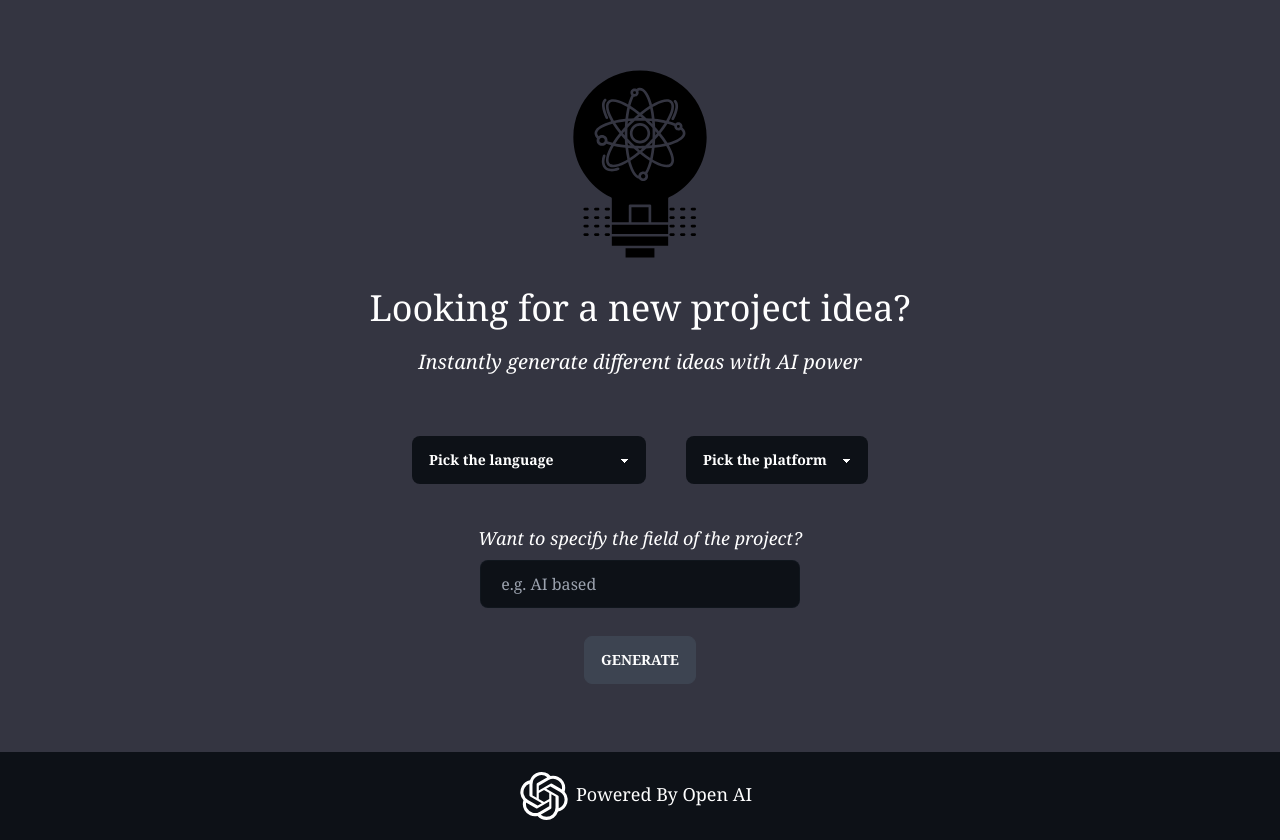
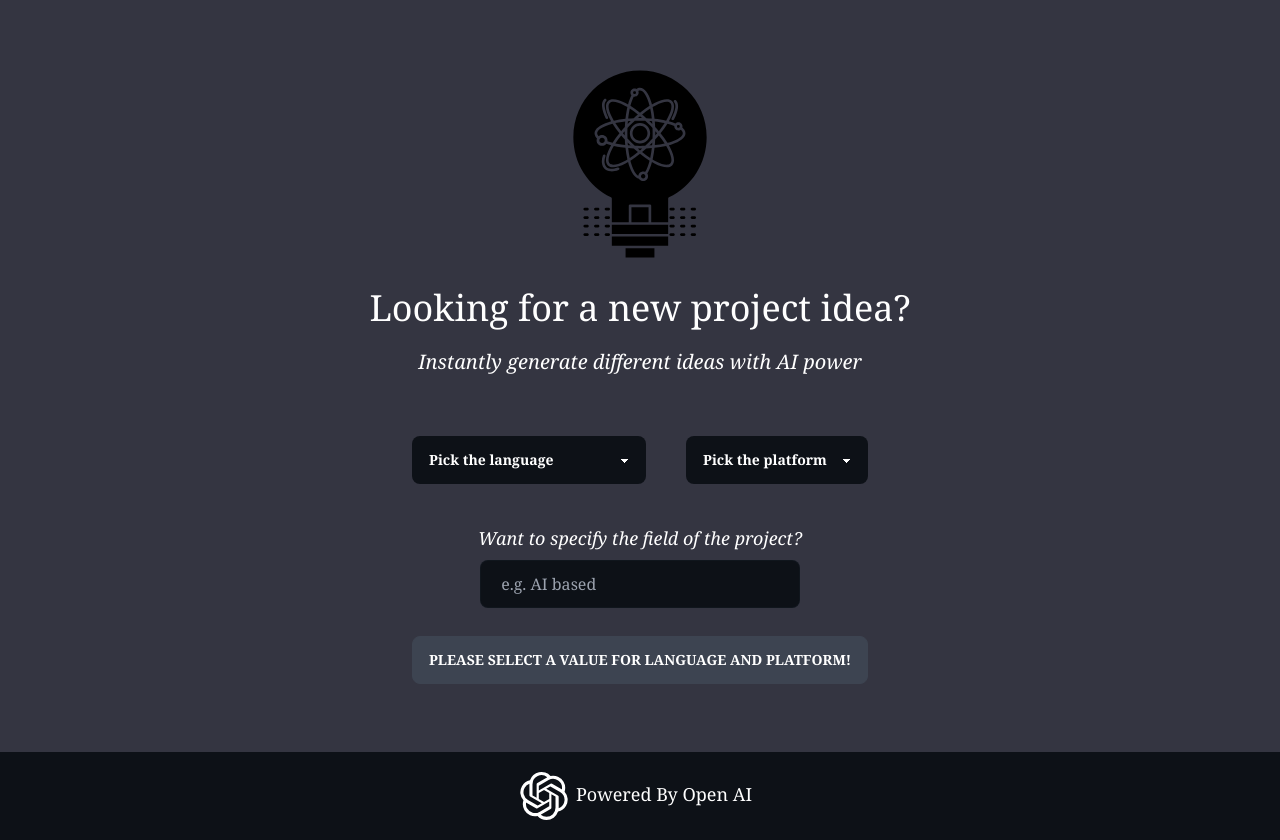
Before and after one commit to codeashdev/AI-Project-Idea-Generator, a React (Vite) app: page / in a window 1280 px wide. Built offline with nearby package versions, Linux system fonts and the light colour scheme.

Commit message:
Adds constraint to only generate answer when both platform and language values are present

```diff
--- a/src/App.jsx
+++ b/src/App.jsx
@@ -10,16 +10,12 @@ import { ProjectContext } from './context/projectContext'
 import { fetchResponse } from './fetchResponse/fetchRespone'
 
 const App = () => {
-  const { generateKey, platform, field, language, criteriaKey, setResponse, setLoading } = useContext(ProjectContext);
-  const prompt = generateKey+platform+", "+field+", using "+language+","+criteriaKey;
+  const { prompt, setResponse, setLoading } = useContext(ProjectContext);
 
   const handleGenerate = () => {
-    fetchResponse(prompt,setResponse,setLoading)
-    // if(responses !== null){
-    //   console.log(responses)
-    // }
 
-    setResponse("")
+        fetchResponse(prompt,setResponse,setLoading)
+        setResponse("")
   }
 
   return (
--- a/src/components/modal/Modal.jsx
+++ b/src/components/modal/Modal.jsx
@@ -5,27 +5,34 @@ import { ProjectContext } from "../../context/projectContext";
 import loadingSVG from "../../assets/loading.svg"
 
 export const Modal = ({handleGenerate}) => {
-    const { responses, loading } = useContext(ProjectContext);
+    const { responses, loading, platform, language } = useContext(ProjectContext);
+
     return(
         <div className="m-5">
             {/* The button to open modal */}
-            <label htmlFor="my-modal-6" className="btn" onClick={handleGenerate}>Generate</label>
+            {!platform||!language ? (
+            <label className="btn  hover:bg-[#0D1117] text-red" >Please select a value for language and platform!</label>
+            ) :
+            (<label htmlFor="my-modal-6" className="btn hover:bg-[#0D1117]" onClick={handleGenerate}>Generate</label>
+            )}
 
             <input type="checkbox" id="my-modal-6" className="modal-toggle" />
             <div className="modal modal-bottom sm:modal-middle">
-
             <div className="modal-box">
-                {loading ?( <div className="flex items-center justify-center"><img src={loadingSVG} alt="loading"/></div> ):(
-                    <>
+            {loading ?( <div className="flex items-center justify-center"><img src={loadingSVG} alt="loading"/></div>
+            ):(
+                <>
                 <p className="py-4">{responses}</p>
                 <div className="modal-action">
-                <label htmlFor="my-modal-6" className="btn">Thank You!</label>
+                <label htmlFor="my-modal-6" className="btn hover:bg-[#0D1117]">Thank You!</label>
                 </div>
                 </>
-                )}
+            )}
             </div>
 
             </div>
-         </div>
+
+
+        </div>
     )
 }
--- a/src/context/projectContext.jsx
+++ b/src/context/projectContext.jsx
@@ -25,6 +25,7 @@ export const ProjectProvider = ({ children }) => {
 
   const generateKey = "Generate one more project idea for a ";
   const criteriaKey = " only 550 charecter give a name to the project";
+  const prompt = generateKey+platform+", "+field+", using "+language+","+criteriaKey;
 
   const contextValues = {
     language,
@@ -38,7 +39,8 @@ export const ProjectProvider = ({ children }) => {
     setResponse,
     responses,
     setLoading,
-    loading
+    loading,
+    prompt,
   };
 
   return (
```
